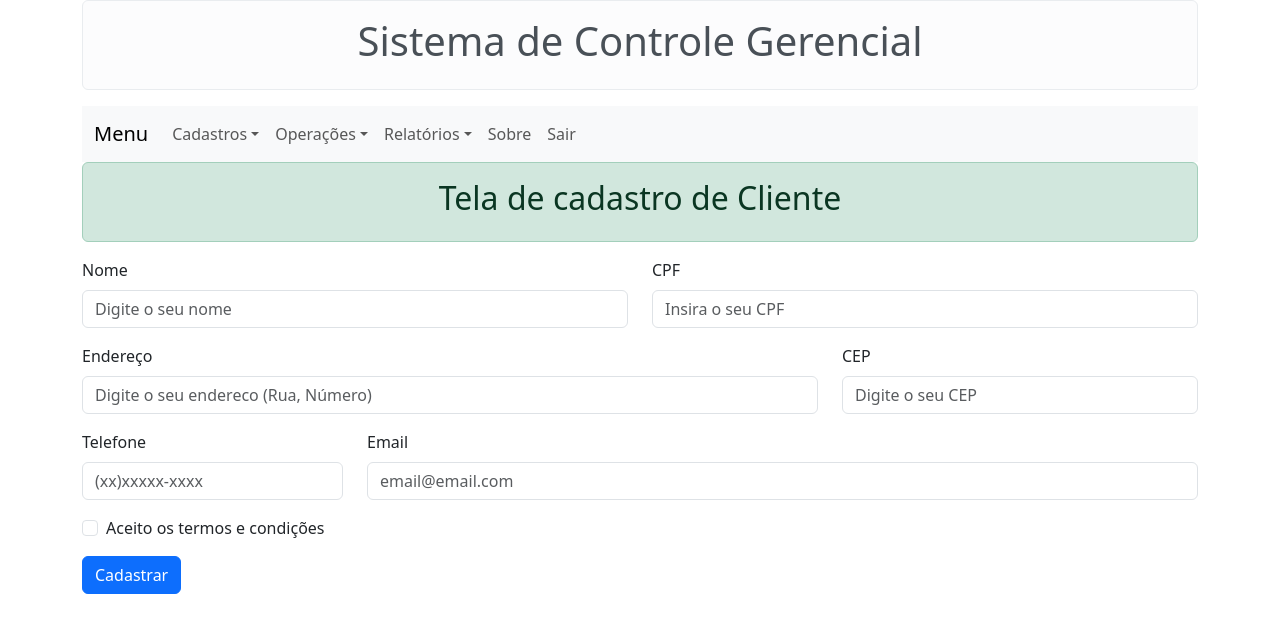
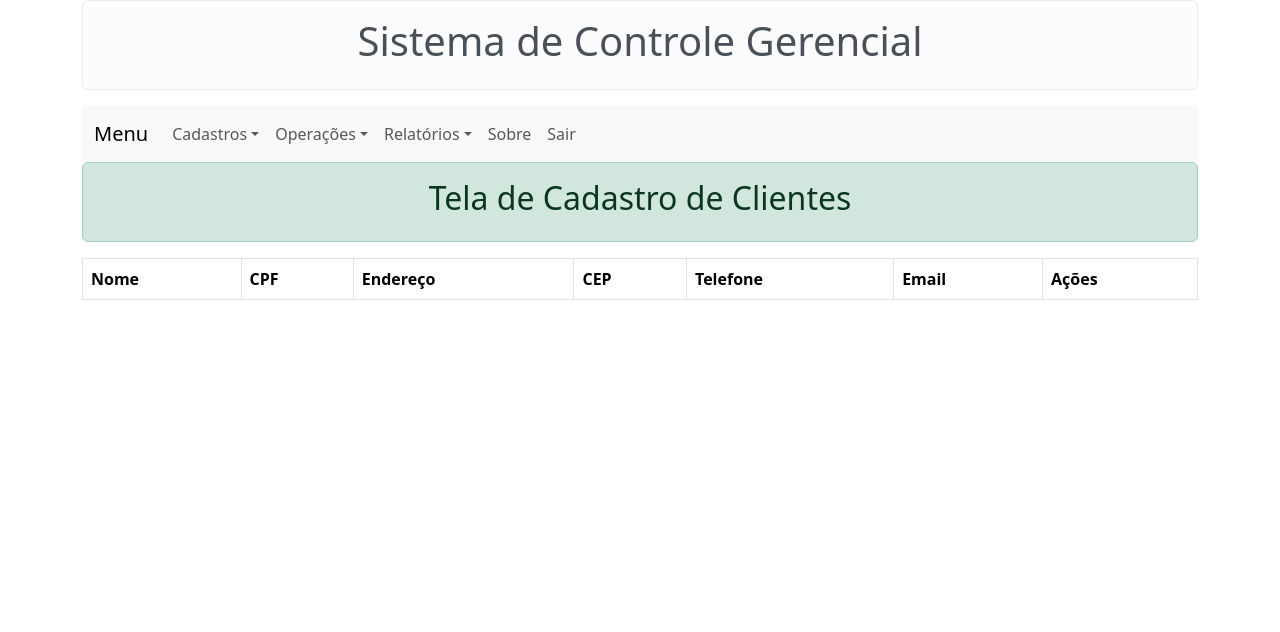
Before and after one commit to felipe0-stack/Trabalho, a React (Create React App) app: page /cliente in a window 1280 px wide. Shown: the top 632 px of the page. Built offline with nearby package versions, Linux system fonts and the light colour scheme.

Commit message:
Atualizando FormCadCliente, TabelaCliente e TelaCadastroCliente

```diff
--- a/src/componentes/Telas/Formularios/FormCadCliente.jsx
+++ b/src/componentes/Telas/Formularios/FormCadCliente.jsx
@@ -4,86 +4,117 @@ import Col from 'react-bootstrap/Col';
 import Form from 'react-bootstrap/Form';
 import Row from 'react-bootstrap/Row';
 
-export default function FormCadCliente() {
+export default function FormCadCliente(props) {
+    const [cliente, setCliente] = useState({
+        nome: "",
+        cpf: "",
+        endereco: "",
+        cep: "",
+        telefone: "",
+        email: ""
+    });
+
     const [validated, setValidated] = useState(false);
 
     const handleSubmit = (event) => {
         const form = event.currentTarget;
-        if (form.checkValidity() === false) {
-            event.preventDefault();
-            event.stopPropagation();
+        if (form.checkValidity()) {
+            if (props.modoAlterar) {
+                // Alterar cliente
+                props.setListaDeClientes(
+                    props.listaClientes.map(item =>
+                        item.cpf !== props.clienteSelecionado.cpf ? item : cliente
+                    )
+                );
+                props.setModoAlterar(false);
+            } else {
+                // Cadastrar cliente
+                props.setListaDeClientes([...props.listaClientes, cliente]);
+            }
+            props.setExibirTabela(true);
+        } else {
+            setValidated(true);
         }
+        event.preventDefault();
+        event.stopPropagation();
+    };
 
-        setValidated(true);
+    const handleChange = (event) => {
+        const { name, value } = event.target;
+        setCliente({ ...cliente, [name]: value });
     };
 
     return (
         <Form noValidate validated={validated} onSubmit={handleSubmit}>
             <Row className="mb-3">
-                <Form.Group as={Col} md="6" controlId="validationCustom01">
+                <Form.Group as={Col} md="6">
                     <Form.Label>Nome</Form.Label>
                     <Form.Control
                         required
                         type="text"
-                        placeholder="Digite o seu nome"
+                        name="nome"
+                        value={props.modoAlterar ? props.clienteSelecionado.nome : cliente.nome}
+                        onChange={handleChange}
                     />
-                    <Form.Control.Feedback>Looks good!</Form.Control.Feedback>
                 </Form.Group>
-                <Form.Group as={Col} md="6" controlId="validationCustom02">
+                <Form.Group as={Col} md="6">
                     <Form.Label>CPF</Form.Label>
                     <Form.Control
                         required
                         type="text"
-                        placeholder="Insira o seu CPF"
+                        name="cpf"
+                        value={props.modoAlterar ? props.clienteSelecionado.cpf : cliente.cpf}
+                        onChange={handleChange}
+                        disabled={props.modoAlterar}
                     />
-                    <Form.Control.Feedback>Looks good!</Form.Control.Feedback>
                 </Form.Group>
             </Row>
             <Row className="mb-3">
-                <Form.Group as={Col} md="8" controlId="validationCustom01">
+                <Form.Group as={Col} md="6">
                     <Form.Label>Endereço</Form.Label>
                     <Form.Control
                         required
                         type="text"
-                        placeholder="Digite o seu endereco (Rua, Número)"
+                        name="endereco"
+                        value={props.modoAlterar ? props.clienteSelecionado.endereco : cliente.endereco}
+                        onChange={handleChange}
                     />
-                    <Form.Control.Feedback>Looks good!</Form.Control.Feedback>
                 </Form.Group>
-                <Form.Group as={Col} md="4" controlId="validationCustom01">
+                <Form.Group as={Col} md="6">
                     <Form.Label>CEP</Form.Label>
                     <Form.Control
                         required
                         type="text"
-                        placeholder="Digite o seu CEP"
+                        name="cep"
+                        value={props.modoAlterar ? props.clienteSelecionado.cep : cliente.cep}
+                        onChange={handleChange}
                     />
-                    <Form.Control.Feedback>Looks good!</Form.Control.Feedback>
                 </Form.Group>
             </Row>
             <Row className="mb-3">
-                <Form.Group as={Col} md="3" controlId="validationCustom03">
+                <Form.Group as={Col} md="6">
                     <Form.Label>Telefone</Form.Label>
-                    <Form.Control type="text" placeholder="(xx)xxxxx-xxxx" required />
-                    <Form.Control.Feedback type="invalid">
-                        Please provide a valid city.
-                    </Form.Control.Feedback>
+                    <Form.Control
+                        required
+                        type="text"
+                        name="telefone"
+                        value={props.modoAlterar ? props.clienteSelecionado.telefone : cliente.telefone}
+                        onChange={handleChange}
+                    />
                 </Form.Group>
-                <Form.Group as={Col} md="9" controlId="validationCustom04">
+                <Form.Group as={Col} md="6">
                     <Form.Label>Email</Form.Label>
-                    <Form.Control type="text" placeholder="email@email.com" required />
-                    <Form.Control.Feedback type="invalid">
-                        Please provide a valid state.
-                    </Form.Control.Feedback>
+                    <Form.Control
+                        required
+                        type="email"
+                        name="email"
+                        value={props.modoAlterar ? props.clienteSelecionado.email : cliente.email}
+                        onChange={handleChange}
+                    />
                 </Form.Group>
             </Row>
-            <Form.Group className="mb-3">
-                <Form.Check
-                    required
-                    label="Aceito os termos e condições"
-                    feedback="You must agree before submitting."
-                    feedbackType="invalid"
-                />
-            </Form.Group>
-            <Button type="submit">Cadastrar</Button>
+            <Button type="submit">{props.modoAlterar ? 'Alterar' : 'Cadastrar'}</Button>
+            <Button onClick={() => { props.setExibirTabela(true); }}>Voltar</Button>
         </Form>
-    )
+    );
 }
--- a/src/componentes/Telas/Tabelas/TabelaCliente.jsx
+++ b/src/componentes/Telas/Tabelas/TabelaCliente.jsx
@@ -0,0 +1,49 @@
+import { Button, Container, Table } from "react-bootstrap";
+
+const TabelaClientes = (props) => {
+    const excluirCliente = (cliente) => {
+        if (window.confirm("Deseja realmente excluir o cliente " + cliente.nome)) {
+            props.setListaDeClientes(props.listaClientes.filter((item) => item.cpf !== cliente.cpf));
+        }
+    };
+
+    const alterarCliente = (cliente) => {
+        props.setModoAlterar(true);
+        props.setExibirTabela(false);
+        props.setClienteSelecionado(cliente);
+    };
+
+    return (
+        <Table striped bordered hover>
+            <thead>
+                <tr>
+                    <th>Nome</th>
+                    <th>CPF</th>
+                    <th>Endereço</th>
+                    <th>CEP</th>
+                    <th>Telefone</th>
+                    <th>Email</th>
+                    <th>Ações</th>
+                </tr>
+            </thead>
+            <tbody>
+                {props.listaClientes.map((cliente) => (
+                    <tr key={cliente.cpf}>
+                        <td>{cliente.nome}</td>
+                        <td>{cliente.cpf}</td>
+                        <td>{cliente.endereco}</td>
+                        <td>{cliente.cep}</td>
+                        <td>{cliente.telefone}</td>
+                        <td>{cliente.email}</td>
+                        <td>
+                            <Button onClick={() => alterarCliente(cliente)} variant="warning">Alterar</Button>
+                            <Button onClick={() => excluirCliente(cliente)} variant="danger">Excluir</Button>
+                        </td>
+                    </tr>
+                ))}
+            </tbody>
+        </Table>
+    );
+};
+
+export default TabelaClientes;
--- a/src/componentes/Telas/TelaCadastroCliente.jsx
+++ b/src/componentes/Telas/TelaCadastroCliente.jsx
@@ -1,14 +1,47 @@
 import FormCadCliente from "./Formularios/FormCadCliente";
 import Pagina from '../layouts/Pagina';
 import { Alert } from "react-bootstrap";
+import { useState } from "react";
+import TabelaClientes from "./Tabelas/TabelaCliente";
 
 export default function TelaCadastroCliente(props) {
+    const [exibirTabela, setExibirTabela] = useState(true);
+    const [listaDeClientes, setListaDeClientes] = useState([]);
+    const [modoAlterar, setModoAlterar] = useState(false);
+    const [clienteSelecionado, setClienteSelecionado] = useState({
+        nome: "",
+        cpf: "",
+        endereco: "",
+        cep: "",
+        telefone: "",
+        email: ""
+    });
+
     return (
         <Pagina>
             <Alert className="text-center" variant="success">
-                <h2 className="text-center">Tela de cadastro de Cliente</h2>
+                <h2 className="text-center">Tela de Cadastro de Clientes</h2>
             </Alert>
-            <FormCadCliente />
+            {
+                exibirTabela ?
+                <TabelaClientes
+                    listaClientes={listaDeClientes}
+                    setListaDeClientes={setListaDeClientes}
+                    setExibirTabela={setExibirTabela}
+                    setModoAlterar={setModoAlterar}
+                    modoAlterar={modoAlterar}
+                    setClienteSelecionado={setClienteSelecionado}
+                /> :
+                <FormCadCliente
+                    listaClientes={listaDeClientes}
+                    setListaDeClientes={setListaDeClientes}
+                    setExibirTabela={setExibirTabela}
+                    setModoAlterar={setModoAlterar}
+                    modoAlterar={modoAlterar}
+                    setClienteSelecionado={setClienteSelecionado}
+                    clienteSelecionado={clienteSelecionado}
+                />
+            }
         </Pagina>
     );
 }
```
